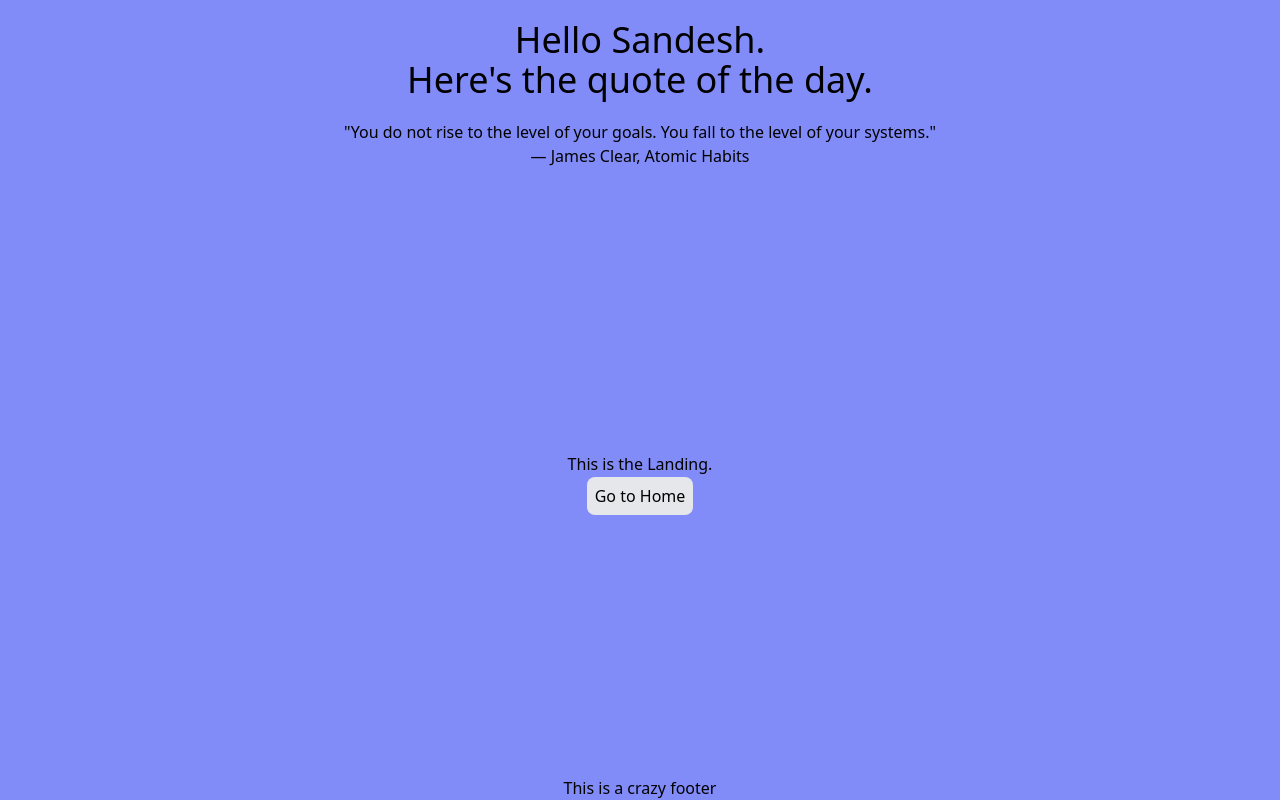
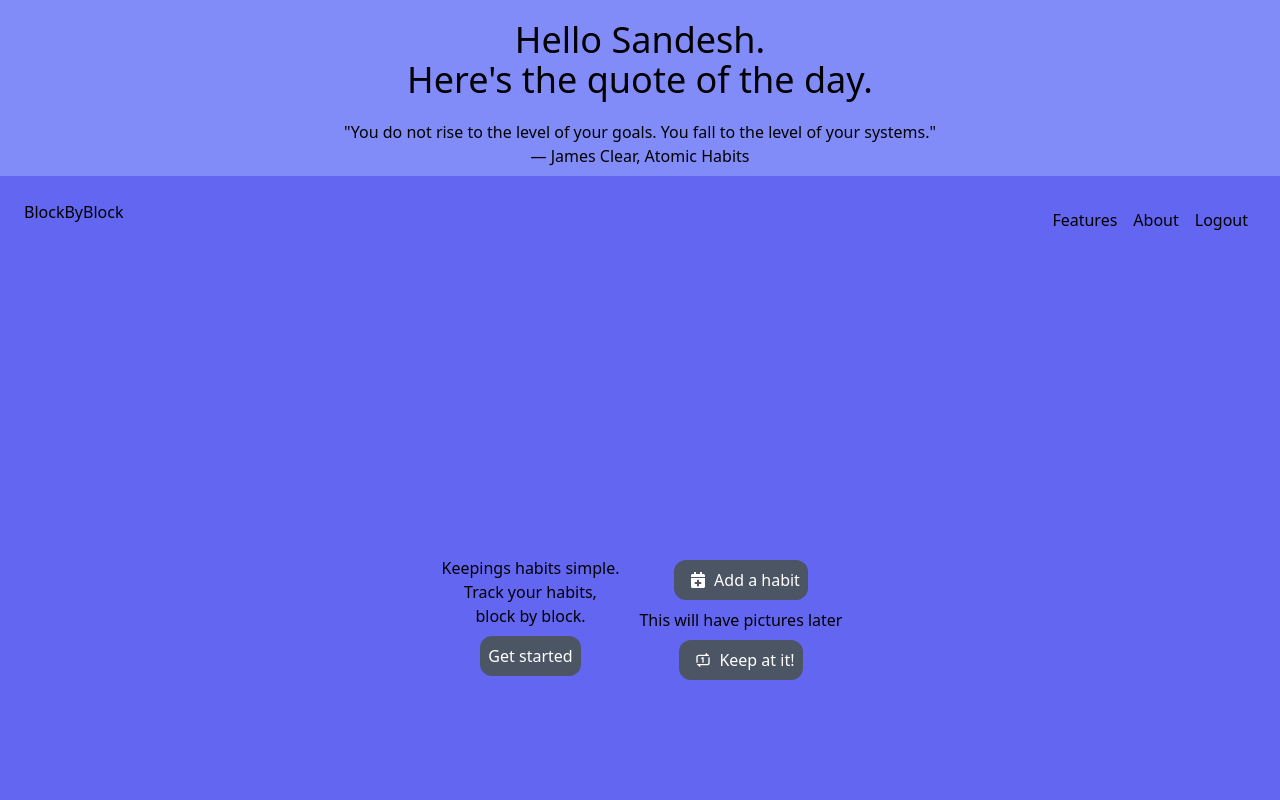
Before and after one commit to Schapagain/habit-tracker, a React (Create React App) app in the folder client/: page / in a window 1280 px wide. Shown: the top 800 px of the page. Built offline with nearby package versions, Linux system fonts and the light colour scheme.

Commit message:
add text to landing page

```diff
--- a/client/src/components/Landing.js
+++ b/client/src/components/Landing.js
@@ -1,11 +1,49 @@
+import NavBar from './NavBar';
+import { useHistory } from 'react-router-dom';
+import { FaCalendarPlus } from 'react-icons/fa';
+import { RiRepeatOneLine } from 'react-icons/ri';
 
-import { Link } from 'react-router-dom';
+const IntroText = () => {
+    return(
+        <div>
+            <p>Keepings habits simple.</p>
+            <p>Track your habits,</p>
+            <p>block by block.</p>
+        </div>
+    )
+}
+
+const Button = ({text,icon}) => {
+    const history = useHistory();
+    const goToSignup = () => history.push("/signup");
+    return (
+        <a
+        className = "flex bg-gray-300 text-white bg-gray-600 hover: rounded-xl p-2 mx-auto m-2"
+        href = "!#"
+        onClick={(e)=>{e.preventDefault();goToSignup()}}
+        >
+            {icon && <p className="mx-2 my-auto">{icon}</p>}<p>{text}</p>
+        </a>
+    )
+}
 
 const Landing = () => {
     return (
-        <div>
-            <h1 className="m-2">This is the Landing.</h1>
-            <Link className="bg-gray-200 p-2 mt-4 rounded-lg hover:text-white hover:bg-gray-700"  to="/home" >Go to Home</Link>
+        <div className="min-h-screen justify-between flex flex-col bg-indigo-500">
+            <NavBar />
+            <div className="flex my-auto justify-center">
+                <div className="flex m-3 flex-col">
+                    <IntroText />
+                    <Button text="Get started" />
+                </div>
+                <div className="m-2 flex flex-col">
+                    <Button text="Add a habit" icon={<FaCalendarPlus/>} />
+                    This will have pictures later
+                    <Button text="Keep at it!" icon={<RiRepeatOneLine />} />
+                </div>
+            </div>
+
+
         </div>
     )
 }
```
